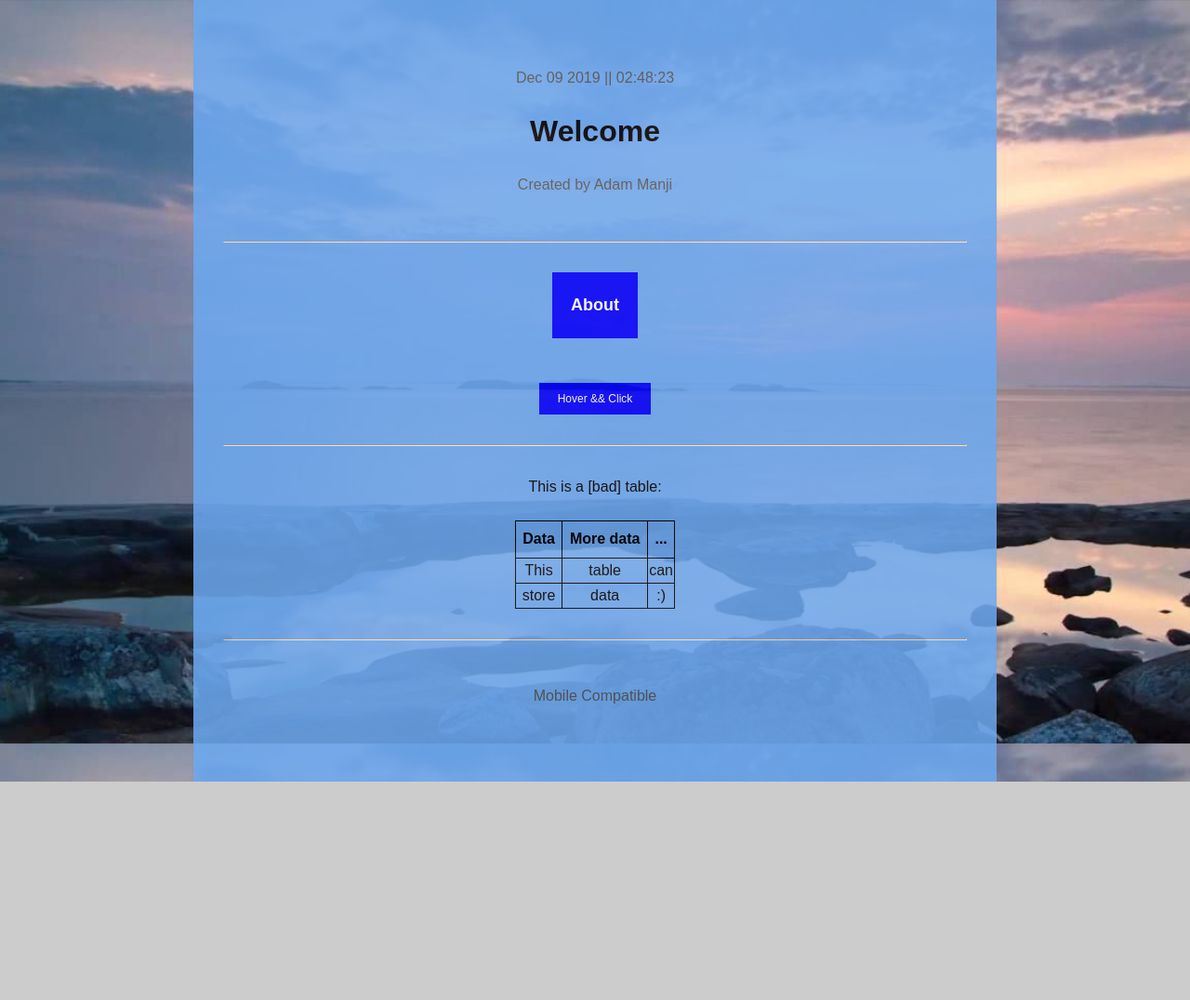
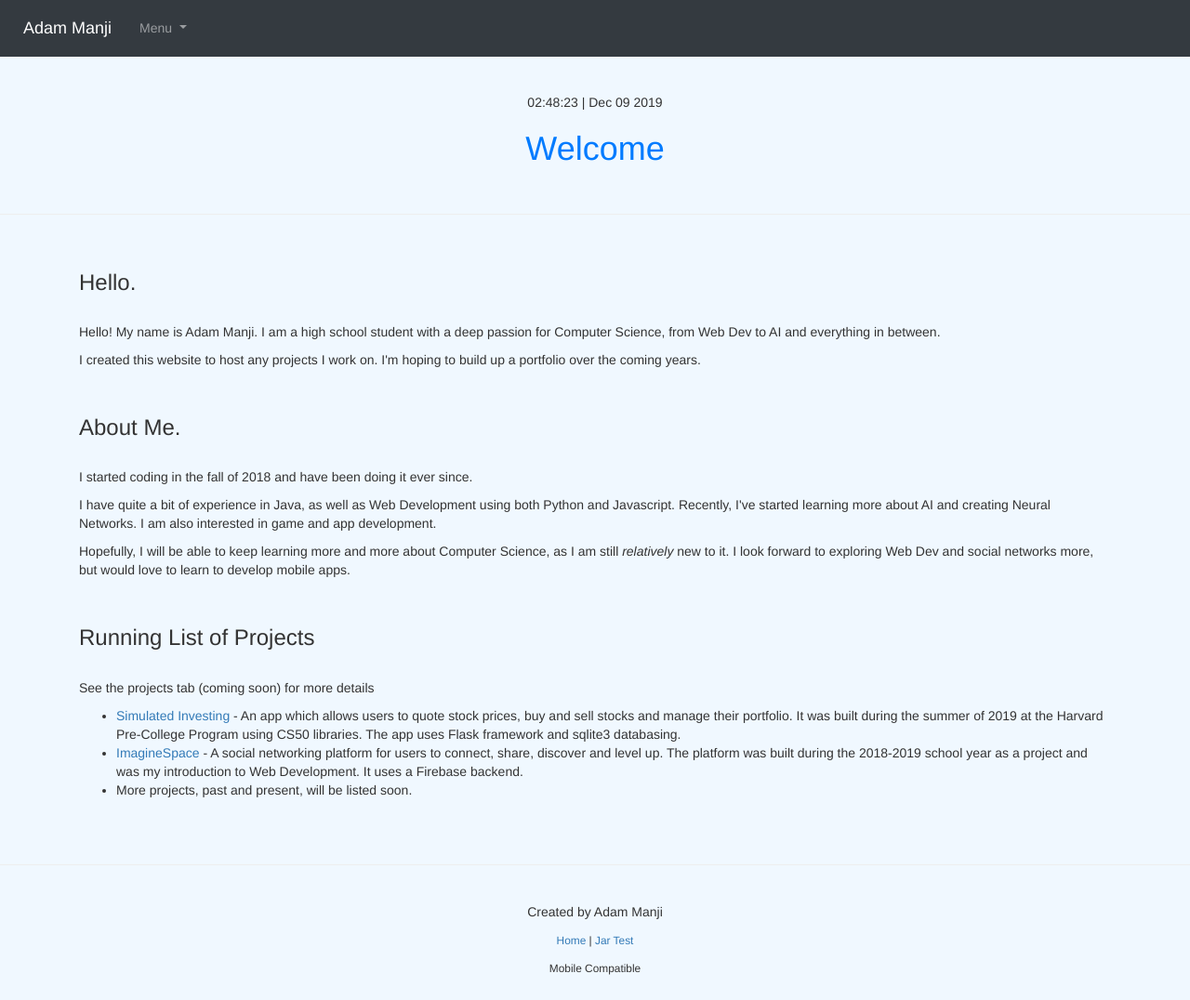
Before and after one commit to amanji24/amanji24.github.io, a plain HTML site: page index.html in a window 1280 px wide. Shown: the whole page at 93% size. Before the commit the page ends 841 px from the top, so only its background shows below. Drawn offline with nearby package versions, Linux system fonts and the light colour scheme.

Commit message:
first commit

```diff
--- a/index.html
+++ b/index.html
@@ -4,89 +4,92 @@
 
     <head>
 
-        <title>*Insert Title Here*</title>
-        <link href="styles.css" rel='stylesheet'>
+        <title>Adam Manji: Home</title>
         <meta name="viewport" content="width=device-width, initial-scale=1.0">
+        <link rel="stylesheet" href="https://stackpath.bootstrapcdn.com/bootstrap/4.3.1/css/bootstrap.min.css" integrity="sha384-ggOyR0iXCbMQv3Xipma34MD+dH/1fQ784/j6cY/iJTQUOhcWr7x9JvoRxT2MZw1T" crossorigin="anonymous">
+        <link rel="stylesheet" href="https://maxcdn.bootstrapcdn.com/bootstrap/3.4.1/css/bootstrap.min.css">
+        <link rel="stylesheet" href="http://netdna.bootstrapcdn.com/bootstrap/3.1.1/css/bootstrap.min.css">
+        <script src="//code.jquery.com/jquery-1.11.0.min.js"></script>
+        <script src="http://netdna.bootstrapcdn.com/bootstrap/3.1.1/js/bootstrap.min.js"></script>
 
-        <style>
 
-            table {
-                border-collapse: collapse;
-            }
-            tr,th {
-                padding: 7.5px;
-                text-align: center;
-            }
-
-        </style>
 
     </head>
 
-    <body>
+    <body style="background-color: aliceblue">
 
-        <center><br>
+        <nav class="navbar navbar-expand-lg navbar-dark bg-dark navbar-fixed-top">
+          <a class="navbar-brand" href="index.html">Adam Manji</a>
+            <ul class="navbar-nav mr-auto">
+              <li class="nav-item dropdown">
+                <a class="nav-link dropdown-toggle" href="#" id="navbarDropdown" role="button" data-toggle="dropdown" aria-haspopup="true" aria-expanded="false">
+                  Menu
+                </a>
+                <div class="dropdown-menu" aria-labelledby="navbarDropdown">
+                  <a class="dropdown-item" href="index.html">Home</a>
+                  <a class="dropdown-item" href="jartest.html">Jar Test</a>
+                  <div class="dropdown-divider"></div>
+                  <a class="dropdown-item" href="help.html">Help</a>
+                </div>
+              </li>
+              <li class="nav-item">
+              </li>
+            </ul>
+
+        </nav>
+
+        <div id='header' class="container" align = center style="margin-top: 100px">
 
             <div id='time'></div>
 
-        <h1>Welcome</h1>
-        <p>Created by Adam Manji</p></center>
+            <h1 class="text-primary">Welcome</h1>
+
+        </div>
 
         <br><hr><br>
 
-        <center><button class='coolButton' onclick='about()'><h2>About</h2></button>
-        <div id='aboutDiv' style='display: none; text-align: left;'>
+        <div id='aboutme' class="container">
+
+            <h3>Hello.</h3><br>
+            <p>Hello! My name is Adam Manji. I am a high school student with a deep passion for Computer Science, from Web Dev to AI and everything in between.</p>
+            <p>I created this website to host any projects I work on. I'm hoping to build up a portfolio over the coming years.</p>
             <br>
-        <p>This is an example web page. It has some CSS, or style, and contains some cool HTML features such as links, buttons, etc.</p>
-        <p>This page was created to demonstrate the abilities of simple/basic HTML and CSS and how they can make a cool looking webpage. </p>
-        </div></center>
+            <h3>About Me.</h3><br>
+            <p>I started coding in the fall of 2018 and have been doing it ever since.</p>
+            <p>I have quite a bit of experience in Java, as well as Web Development using both Python and Javascript. Recently, I've started learning more about AI and creating Neural Networks. I am also interested in game and app development.</p>
+            <p>Hopefully, I will be able to keep learning more and more about Computer Science, as I am still <i>relatively</i> new to it. I look forward to exploring Web Dev and social networks more, but would love to learn to develop mobile apps.</p>
+            <br>
+            <h3>Running List of Projects</h3><br>
+            <p>See the projects tab (coming soon) for more details</p>
+            <ul>
+            <li><a href='adam-finance.herkouapp.com'>Simulated Investing</a> - An app which allows users to quote stock prices, buy and sell stocks and manage their portfolio. It was built during the summer of 2019 at the Harvard Pre-College Program using CS50 libraries. The app uses Flask framework and sqlite3 databasing.</li>
+            <li><a href='imaginetechcompany.github.io/imaginespace'>ImagineSpace</a> - A social networking platform for users to connect, share, discover and level up. The platform was built during the 2018-2019 school year as a project and was my introduction to Web Development. It uses a Firebase backend.</li>
+            <li>More projects, past and present, will be listed soon.</li>
+            </ul>
 
-        <br><br>
-
-        <center>
-
-        <button class='coolButton' onclick='alert("Welcome to my page! This button is using JS to send an alert, but the JS is inline, so hopefully nobody notices.")'>Hover && Click</button>
+        </div>
 
             <br><br><hr><br>
 
-        This is a [bad] table: <br><br>
+        <div id='footer' align = center  style="margin-bottom: 25px">
 
-        <table>
+            <p>Created by Adam Manji</p>
 
-        <th>Data</th><th>More data</th><th>...</th>
-        <tr><td>This</td><td>table</td><td>can</td></tr>
-        <tr><td>store</td><td>data</td><td>:)</td></tr>
+            <p><small><a href="index.html">Home</a> | <a href="jartest.html">Jar Test</a></small><br></p>
 
-        </table>
+            <small>Mobile Compatible</small>
 
-        <br><hr><br>
-
-        <p>Mobile Compatible</p>
-
-        </center>
+        </div>
 
         <script>
 
             aboutCount = 0;
 
-        function about() {
-
-            aboutDiv = document.getElementById('aboutDiv');
-
-            if (aboutCount % 2 == 0) {
-                aboutDiv.style.display = 'block';
-            } else {
-                aboutDiv.style.display = 'none';
-            }
-
-            aboutCount++;
-
-        }
-
             function setTime() {
 
                 timeDiv = document.getElementById('time');
                 time = new Date().toString();
-            timeDiv.innerHTML = "<p>" + time.substring(4,15) + " || " + time.substring(16,24) + "</p>";
+                timeDiv.innerHTML = "<p>" + time.substring(16,24) + " | " + time.substring(4,15) + "</p>";
 
             }
 
```
Lines whose indentation alone changed are shown as unchanged.
